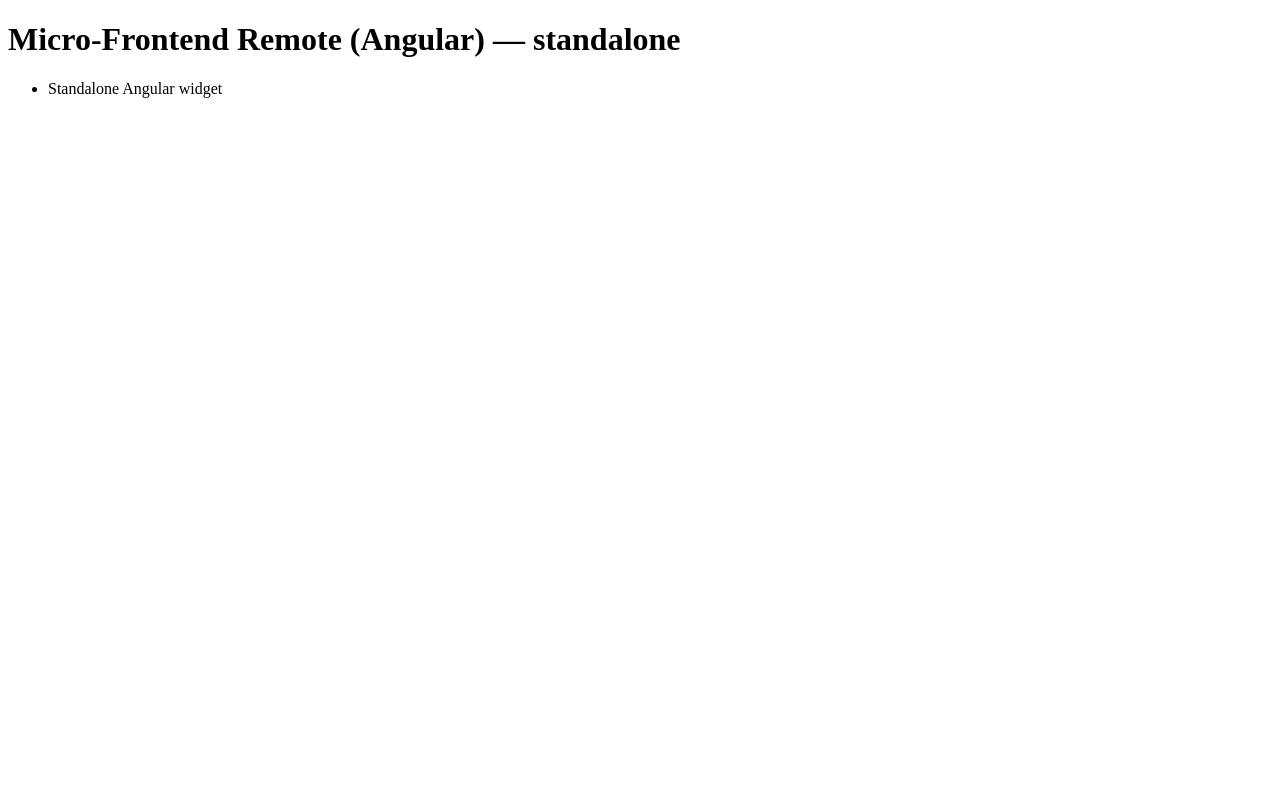
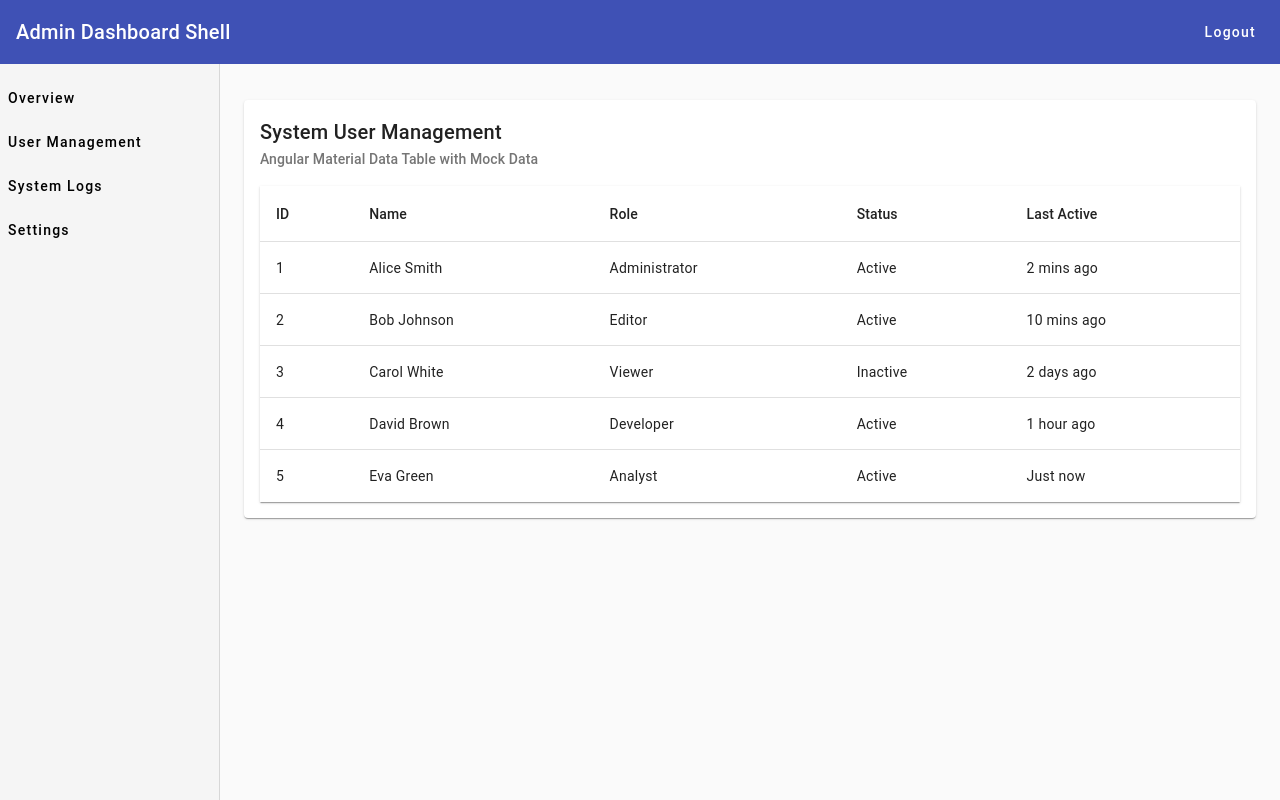
Before and after one commit to Mohammed-shihaf/TD_Frontend_angularjs, an Angular app: page / in a window 1280 px wide. Built offline with nearby package versions, Linux system fonts and the light colour scheme; no server answers.

Commit message:
feat(admindashboard): add admindashboard_angularjs18 branch with Angular Material layout and data table

```diff
--- a/package.json
+++ b/package.json
@@ -11,10 +11,12 @@
   "private": true,
   "dependencies": {
     "@angular/animations": "^18.2.0",
+    "@angular/cdk": "^18.2.14",
     "@angular/common": "^18.2.0",
     "@angular/compiler": "^18.2.0",
     "@angular/core": "^18.2.0",
     "@angular/forms": "^18.2.0",
+    "@angular/material": "^18.2.14",
     "@angular/platform-browser": "^18.2.0",
     "@angular/platform-browser-dynamic": "^18.2.0",
     "@angular/router": "^18.2.0",
--- /dev/null
+++ b/src/app/admin-dashboard/admin-dashboard.component.ts
@@ -0,0 +1,110 @@
+import { Component } from '@angular/core';
+import { CommonModule } from '@angular/common';
+import { MatToolbarModule } from '@angular/material/toolbar';
+import { MatSidenavModule } from '@angular/material/sidenav';
+import { MatButtonModule } from '@angular/material/button';
+import { MatTableModule } from '@angular/material/table';
+import { MatCardModule } from '@angular/material/card';
+
+export interface UserElement {
+  id: number;
+  name: string;
+  role: string;
+  status: string;
+  lastActive: string;
+}
+
+const MOCK_USERS: UserElement[] = [
+  { id: 1, name: 'Alice Smith', role: 'Administrator', status: 'Active', lastActive: '2 mins ago' },
+  { id: 2, name: 'Bob Johnson', role: 'Editor', status: 'Active', lastActive: '10 mins ago' },
+  { id: 3, name: 'Carol White', role: 'Viewer', status: 'Inactive', lastActive: '2 days ago' },
+  { id: 4, name: 'David Brown', role: 'Developer', status: 'Active', lastActive: '1 hour ago' },
+  { id: 5, name: 'Eva Green', role: 'Analyst', status: 'Active', lastActive: 'Just now' }
+];
+
+@Component({
+  selector: 'app-admin-dashboard',
+  standalone: true,
+  imports: [
+    CommonModule,
+    MatToolbarModule,
+    MatSidenavModule,
+    MatButtonModule,
+    MatTableModule,
+    MatCardModule
+  ],
+  template: `
+    <mat-toolbar color="primary" class="admin-toolbar">
+      <span>Admin Dashboard Shell</span>
+      <span class="toolbar-spacer"></span>
+      <button mat-button>Logout</button>
+    </mat-toolbar>
+
+    <mat-sidenav-container class="sidenav-container">
+      <mat-sidenav mode="side" opened class="admin-sidenav">
+        <div class="sidenav-nav">
+          <button mat-button class="nav-item">Overview</button>
+          <button mat-button class="nav-item">User Management</button>
+          <button mat-button class="nav-item">System Logs</button>
+          <button mat-button class="nav-item">Settings</button>
+        </div>
+      </mat-sidenav>
+
+      <mat-sidenav-content class="main-content">
+        <div class="dashboard-body">
+          <mat-card class="metrics-card">
+            <mat-card-header>
+              <mat-card-title>System User Management</mat-card-title>
+              <mat-card-subtitle>Angular Material Data Table with Mock Data</mat-card-subtitle>
+            </mat-card-header>
+            <mat-card-content class="card-table-content">
+              <table mat-table [dataSource]="dataSource" class="mat-elevation-z1 users-table">
+                <ng-container matColumnDef="id">
+                  <th mat-header-cell *matHeaderCellDef> ID </th>
+                  <td mat-cell *matCellDef="let element"> {{element.id}} </td>
+                </ng-container>
+
+                <ng-container matColumnDef="name">
+                  <th mat-header-cell *matHeaderCellDef> Name </th>
+                  <td mat-cell *matCellDef="let element"> {{element.name}} </td>
+                </ng-container>
+
+                <ng-container matColumnDef="role">
+                  <th mat-header-cell *matHeaderCellDef> Role </th>
+                  <td mat-cell *matCellDef="let element"> {{element.role}} </td>
+                </ng-container>
+
+                <ng-container matColumnDef="status">
+                  <th mat-header-cell *matHeaderCellDef> Status </th>
+                  <td mat-cell *matCellDef="let element"> {{element.status}} </td>
+                </ng-container>
+
+                <ng-container matColumnDef="lastActive">
+                  <th mat-header-cell *matHeaderCellDef> Last Active </th>
+                  <td mat-cell *matCellDef="let element"> {{element.lastActive}} </td>
+                </ng-container>
+
+                <tr mat-header-row *matHeaderRowDef="displayedColumns"></tr>
+                <tr mat-row *matRowDef="let row; columns: displayedColumns;"></tr>
+              </table>
+            </mat-card-content>
+          </mat-card>
+        </div>
+      </mat-sidenav-content>
+    </mat-sidenav-container>
+  `,
+  styles: [`
+    .toolbar-spacer { flex: 1 1 auto; }
+    .sidenav-container { height: calc(100vh - 64px); }
+    .admin-sidenav { width: 220px; background: #f5f5f5; padding-top: 16px; }
+    .nav-item { display: block; width: 100%; text-align: left; margin-bottom: 8px; }
+    .main-content { padding: 24px; background: #fafafa; }
+    .metrics-card { margin-top: 12px; }
+    .card-table-content { margin-top: 16px; }
+    .users-table { width: 100%; }
+  `]
+})
+export class AdminDashboardComponent {
+  displayedColumns: string[] = ['id', 'name', 'role', 'status', 'lastActive'];
+  dataSource = MOCK_USERS;
+}
--- a/src/app/app.component.html
+++ b/src/app/app.component.html
@@ -1,4 +1 @@
-<h1>{{ title }}</h1>
-<ul>
-  <li *ngFor="let w of widgets">{{ w.label }}</li>
-</ul>
+<app-admin-dashboard></app-admin-dashboard>
--- a/src/app/app.component.ts
+++ b/src/app/app.component.ts
@@ -1,34 +1,14 @@
-import { Component, OnInit } from '@angular/core';
+import { Component } from '@angular/core';
 import { CommonModule } from '@angular/common';
-import { HttpClient, HttpClientModule } from '@angular/common/http';
+import { AdminDashboardComponent } from './admin-dashboard/admin-dashboard.component';
 
-interface Widget {
-  id: number;
-  label: string;
-}
-
-// Micro-Frontend remote: in the connected TD_Microfrontend repo, this
-// build output is embedded live into the React shell via
-// <iframe src="/angular-remote/">. That React shell isn't present in
-// this single-technology repo (see TD_Frontend_reactjs's
-// microfrontend_reactjs<version> branches for the shell itself).
 @Component({
   selector: 'app-root',
   standalone: true,
-  imports: [CommonModule, HttpClientModule],
+  imports: [CommonModule, AdminDashboardComponent],
   templateUrl: './app.component.html',
-  styleUrl: './app.component.css',
+  styleUrl: './app.component.css'
 })
-export class AppComponent implements OnInit {
-  title = 'Micro-Frontend Remote (Angular) — standalone';
-  widgets: Widget[] = [{ id: 1, label: 'Standalone Angular widget' }];
-
-  constructor(private http: HttpClient) {}
-
-  ngOnInit(): void {
-    this.http.get<{ widgets: Widget[] }>('/api/widgets').subscribe({
-      next: (data) => (this.widgets = data.widgets),
-      error: () => {},
-    });
-  }
+export class AppComponent {
+  title = 'Admin Dashboard Application';
 }
--- a/src/app/app.config.ts
+++ b/src/app/app.config.ts
@@ -1,5 +1,9 @@
 import { ApplicationConfig, provideZoneChangeDetection } from '@angular/core';
+import { provideAnimations } from '@angular/platform-browser/animations';
 
 export const appConfig: ApplicationConfig = {
-  providers: [provideZoneChangeDetection({ eventCoalescing: true })]
+  providers: [
+    provideZoneChangeDetection({ eventCoalescing: true }),
+    provideAnimations()
+  ]
 };
--- a/src/styles.css
+++ b/src/styles.css
@@ -1 +1,7 @@
-/* You can add global styles to this file, and also import other style files */
+@import '@angular/material/prebuilt-themes/indigo-pink.css';
+
+html, body {
+  height: 100%;
+  margin: 0;
+  font-family: Roboto, "Helvetica Neue", sans-serif;
+}
```
Also changed, not shown: ARCHITECTURE.txt, 2 other files (tests, documents, lock files or other folders).
